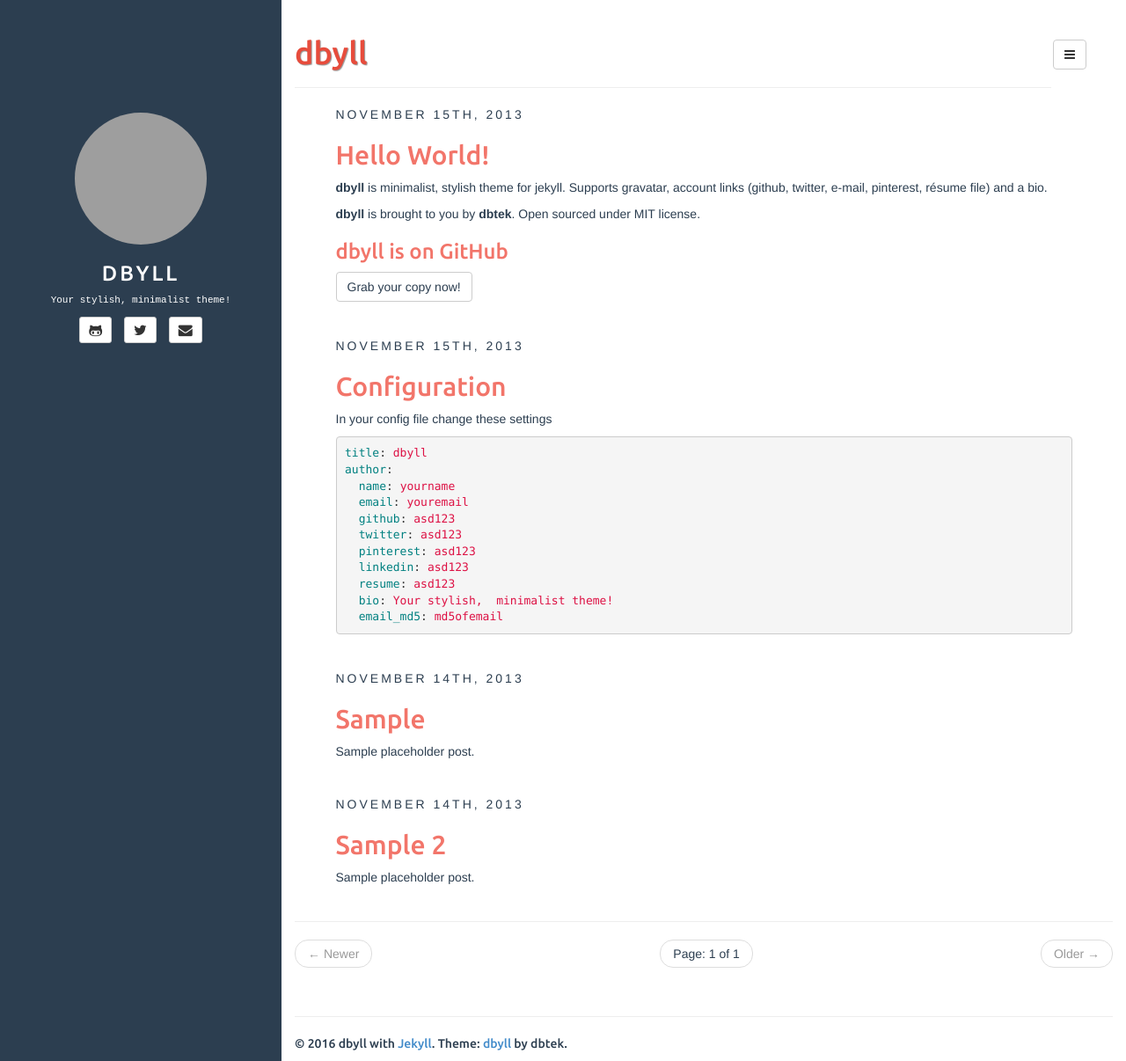
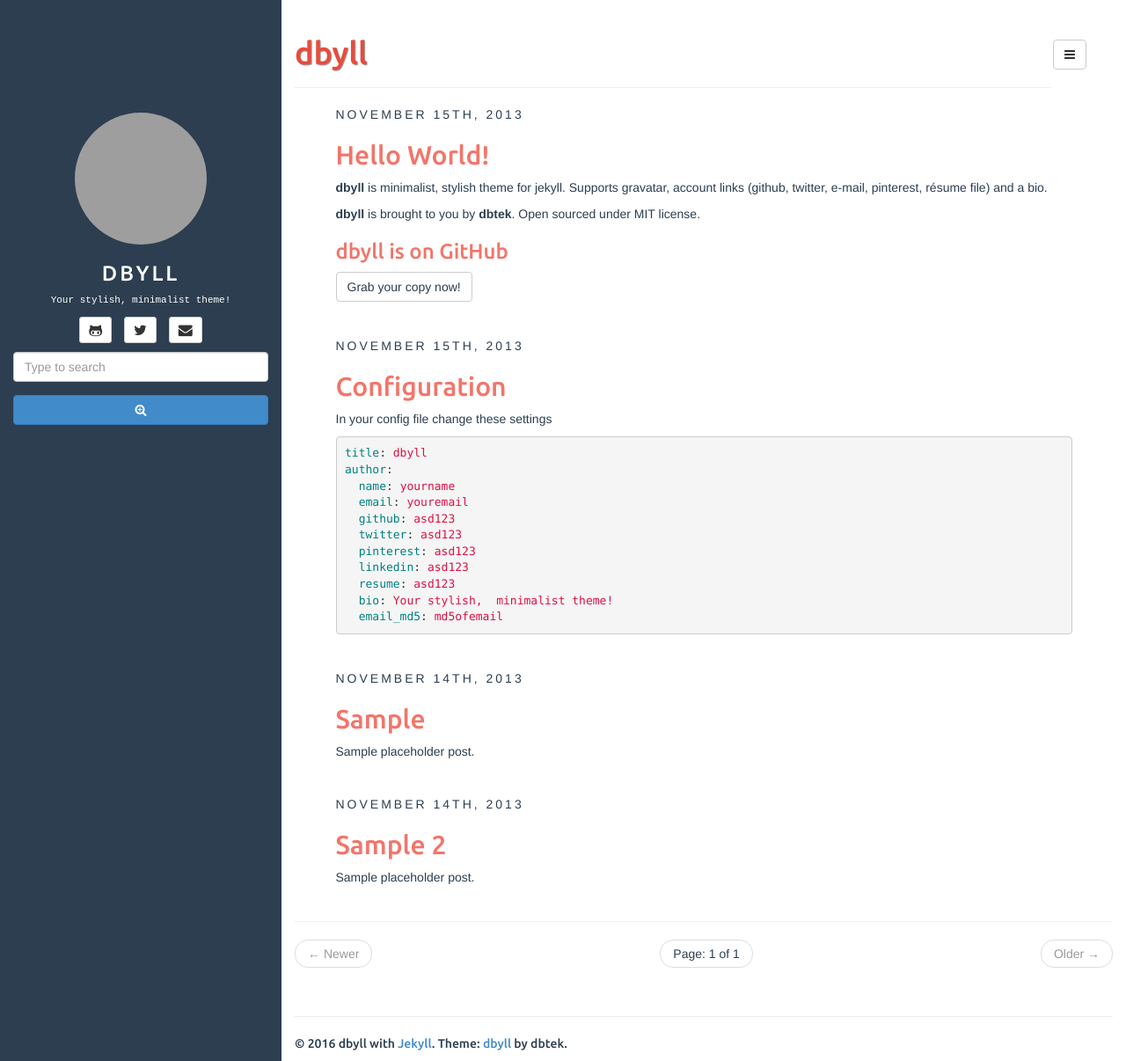
Before and after one commit to dbtek/dbyll, a Jekyll site: the page built from index.html, in a window 1280 px wide and 1206 px high. Shown: the whole window at 88% size. Built offline with Jekyll 4.4.1, drawn with Linux system fonts in a browser that asks for light colours; the list of posts is cut into pages by our own code; grey boxes are pictures that could not be loaded.

Commit message:
Sat Aug 13 02:29:15 ICT 2016 Add searchform + searchbox: input searchString.

```diff
--- a/_includes/sidebar.html
+++ b/_includes/sidebar.html
@@ -60,4 +60,12 @@
 		</li>
 	</ul>
 </div>
+
+<form class="form-group" id="searchform" action="{{ site.BASE_PATH }}/search.html" method="get">
+	<div class="form-group">
+  	<label class="sr-only" for="search-box">Search</label>
+  	<input type="search" id="search-box" name="query" class="form-control" placeholder="Type to search">
+	</div>
+  	<button class="btn btn-primary btn-block" type="submit"><i class="fa fa-search-plus"></i></button>
+</form>
 <!-- sidebar.html end -->
```
